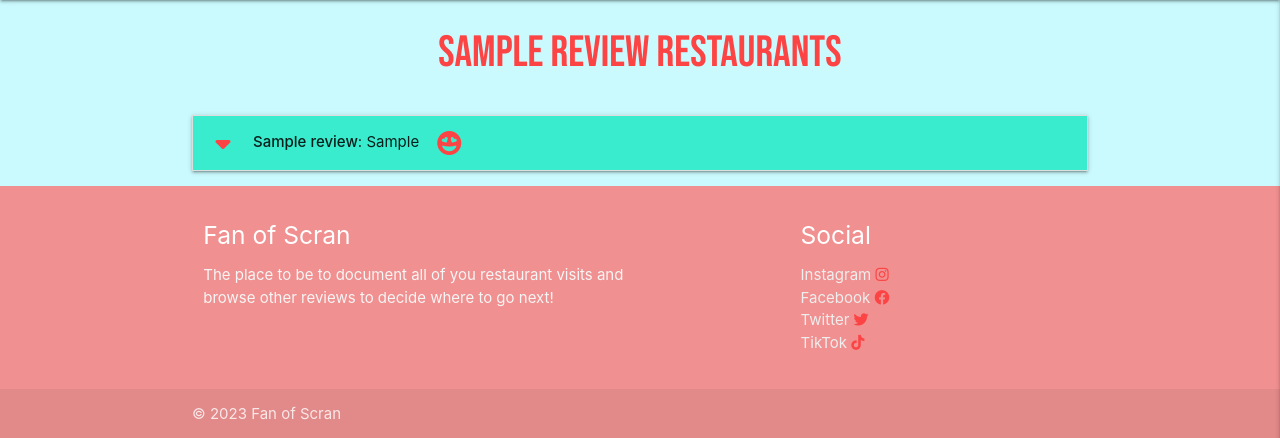
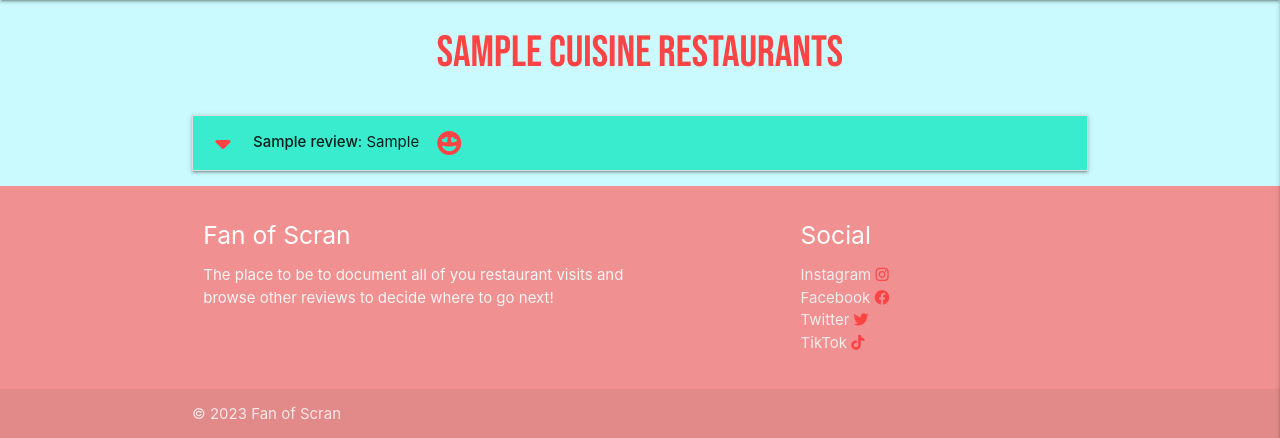
Before and after one commit to bethanyalicehall/ms3-recipe, a Flask app: a page that uses templates/specific_cuisine.html in a window 1280 px wide. Shown: the part 64-502 px from the top of the page. Run offline with Flask 2, Linux system fonts and the light colour scheme; a database or web service that is not in the repository returns one stand-in record (values such as "Sample title"); some libraries are stand-ins or nearby versions.

Commit message:
Changed update to update_one

```diff
--- a/requirements.txt
+++ b/requirements.txt
@@ -3,4 +3,5 @@ dnspython==2.3.0
 Flask==2.2.2
 Flask-PyMongo==2.3.0
 itsdangerous==2.1.2
+pymongo==3.11.0
 Werkzeug==2.2.2
--- a/run.py
+++ b/run.py
@@ -155,7 +155,7 @@ def edit_review(review_id):
             "overall_comments": request.form.get("overall_comments"),
             "created_by": session["user"]
         }
-        mongo.db.review.update({"_id": ObjectId(review_id)}, submit)
+        mongo.db.review.update_one({"_id": ObjectId(review_id)}, submit)
         flash("Review Successfully Updated")
 
     review = mongo.db.review.find_one({"_id": ObjectId(review_id)})
@@ -183,7 +183,7 @@ def get_cuisines():
 def get_specific_cuisines(cuisine_name):
     reviews = list(mongo.db.review.find
             ({'cuisine_name': cuisine_name}).sort("date_visited", -1))
-    return render_template("specific_cuisine.html", reviews=reviews)
+    return render_template("specific_cuisine.html", reviews=reviews, cuisine_name=cuisine_name)
 
 # change debug to false below!
 
--- a/templates/specific_cuisine.html
+++ b/templates/specific_cuisine.html
@@ -5,11 +5,9 @@
 <div class="row">
     <div class="col s12 m8 offset-m2">
             <h3 class="center-align" id="profile-name">
-    {% for review in reviews %}
 
-            {{ review.cuisine_name }} restaurants
+            {{ cuisine_name }} restaurants
 
-    {% endfor %}
             </h3>
     </div>
 </div>
```
